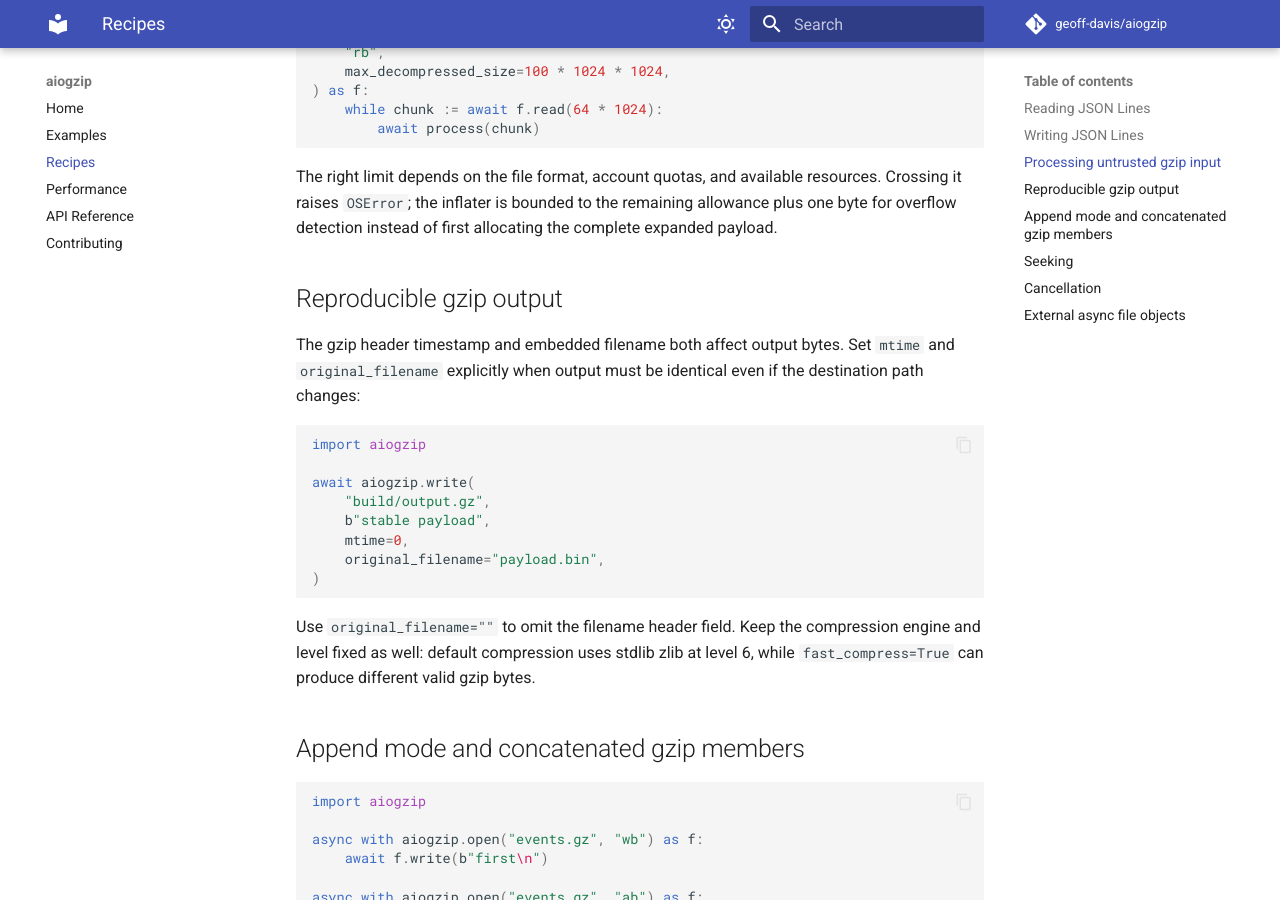
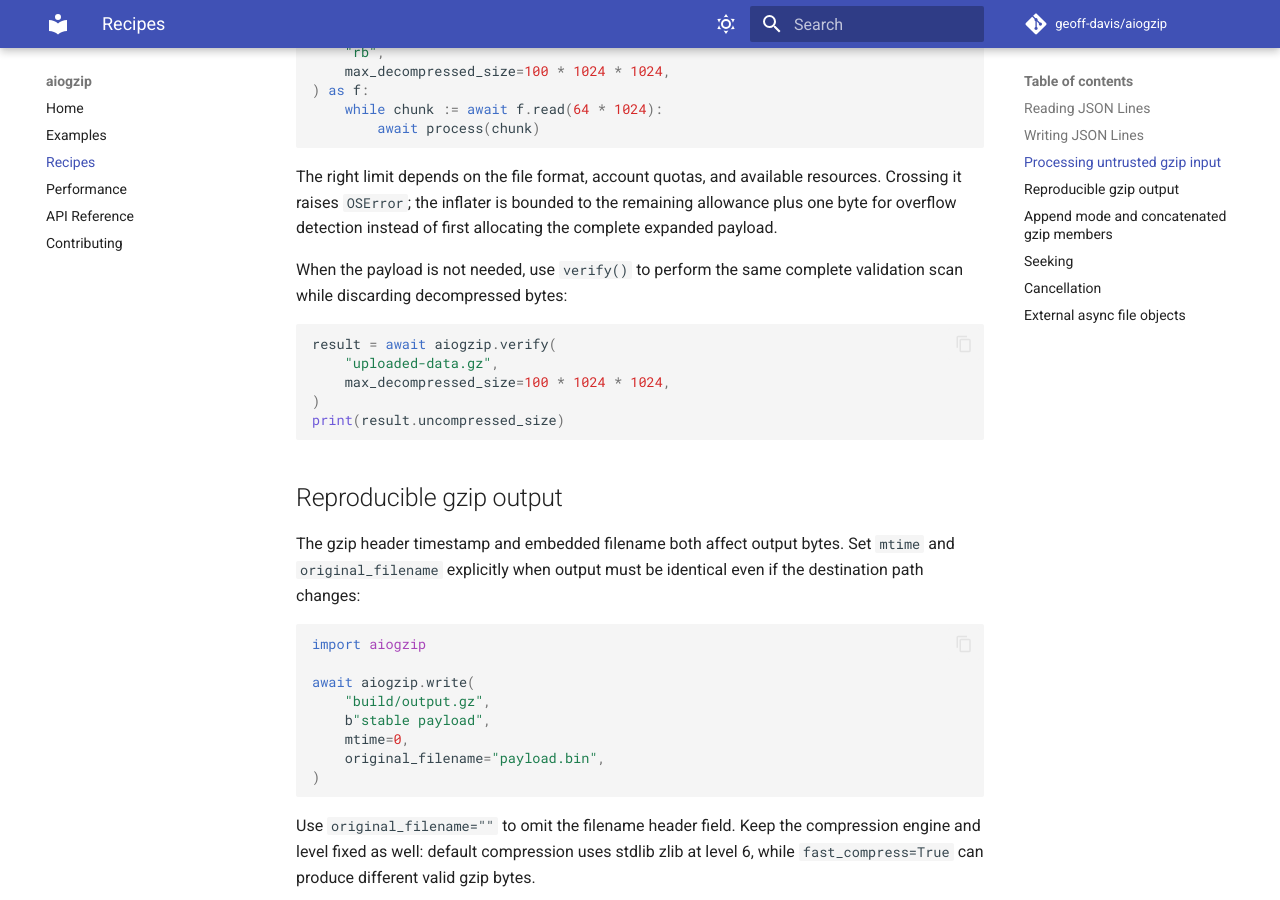
Before and after one commit to geoff-davis/aiogzip, an MkDocs documentation site: the page built from docs/recipes.md, in a window 1280 px wide and 900 px high, scrolled down 1144 px. Built offline with MkDocs 1.6.1 and Material for MkDocs 9.7.7, drawn with Linux system fonts in a browser that asks for light colours; comment, search, counter and statistics services are not loaded.

````diff
--- a/docs/recipes.md
+++ b/docs/recipes.md
@@ -61,6 +61,17 @@ The right limit depends on the file format, account quotas, and available
 resources. Crossing it raises `OSError`; the inflater is bounded to the
 remaining allowance plus one byte for overflow detection instead of first
 allocating the complete expanded payload.
+
+When the payload is not needed, use `verify()` to perform the same complete
+validation scan while discarding decompressed bytes:
+
+```python
+result = await aiogzip.verify(
+    "uploaded-data.gz",
+    max_decompressed_size=100 * 1024 * 1024,
+)
+print(result.uncompressed_size)
+```
 
 ## Reproducible gzip output
 
--- a/src/aiogzip/__init__.py
+++ b/src/aiogzip/__init__.py
@@ -316,7 +316,7 @@ async def write(
 
 
 async def inspect(
-    filename: _Filename = None,
+    filename: _Filename,
     *,
     chunk_size: int = AsyncGzipBinaryFile.DEFAULT_CHUNK_SIZE,
     fileobj: _ReadFileObj = None,
@@ -345,7 +345,7 @@ async def inspect(
 
 
 async def verify(
-    filename: _Filename = None,
+    filename: _Filename,
     *,
     chunk_size: int = AsyncGzipBinaryFile.DEFAULT_CHUNK_SIZE,
     fileobj: _ReadFileObj = None,
````
Also changed, not shown: CHANGELOG.md (+5 -0 lines), 3 other files.
